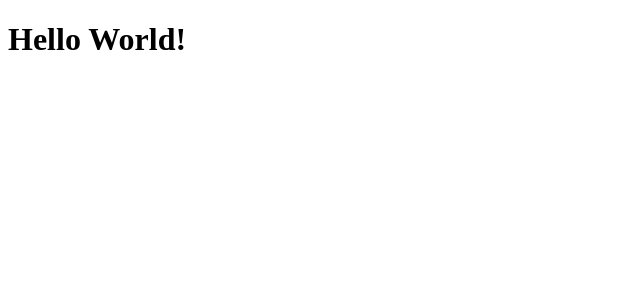
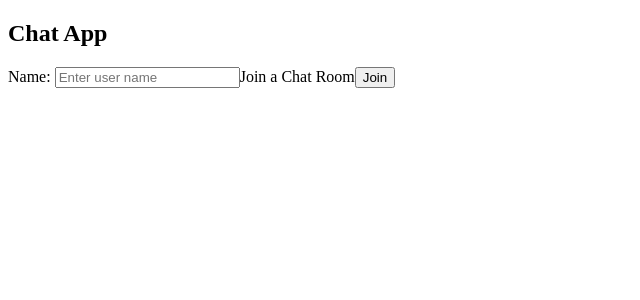
Before and after one commit to OmariBennett/react-chat-component-app, a React (Create React App) app in the folder client/: page / in a window 1280 px wide. Shown: the top 300 px of the page, without its empty margins (0-640 px from the left). Built offline with nearby package versions, Linux system fonts and the light colour scheme.

Commit message:
Adds the login form

```diff
--- a/client/src/App.js
+++ b/client/src/App.js
@@ -1,3 +1,13 @@
 export default function App() {
-	return <h1>Hello World!</h1>;
+	return (
+		<section>
+			<h1>Chat App</h1>
+			<form onSubmit={(e) => e.preventDefault()}>
+				<label for='name'>Name:</label>{' '}
+				<input id='name' type='text' value='' placeholder='Enter user name' />
+				<label for='chatRoom'>Join a Chat Room</label>
+				<input id='chatRoom' type='submit' value='Join' />
+			</form>
+		</section>
+	);
 }
```
